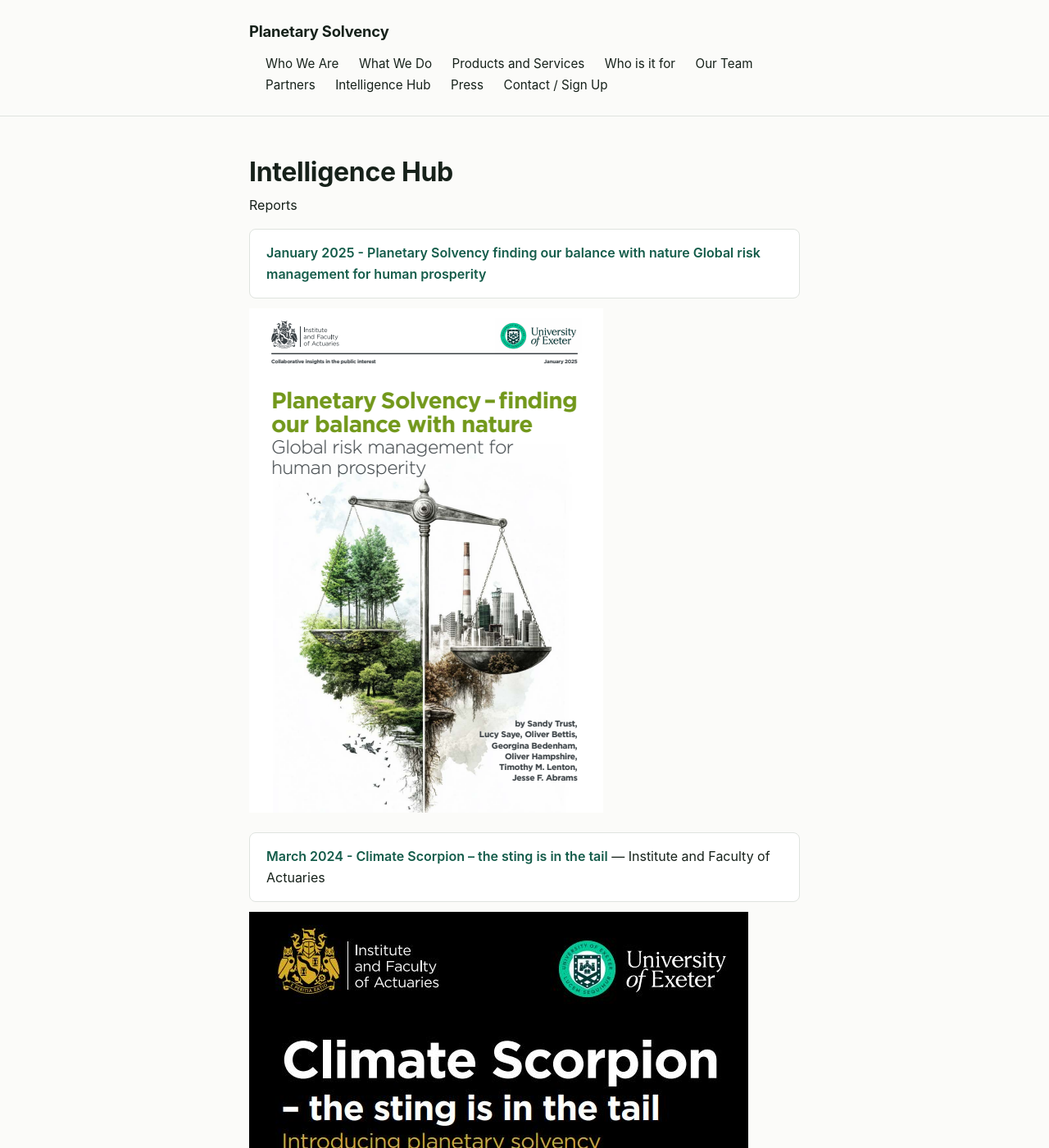
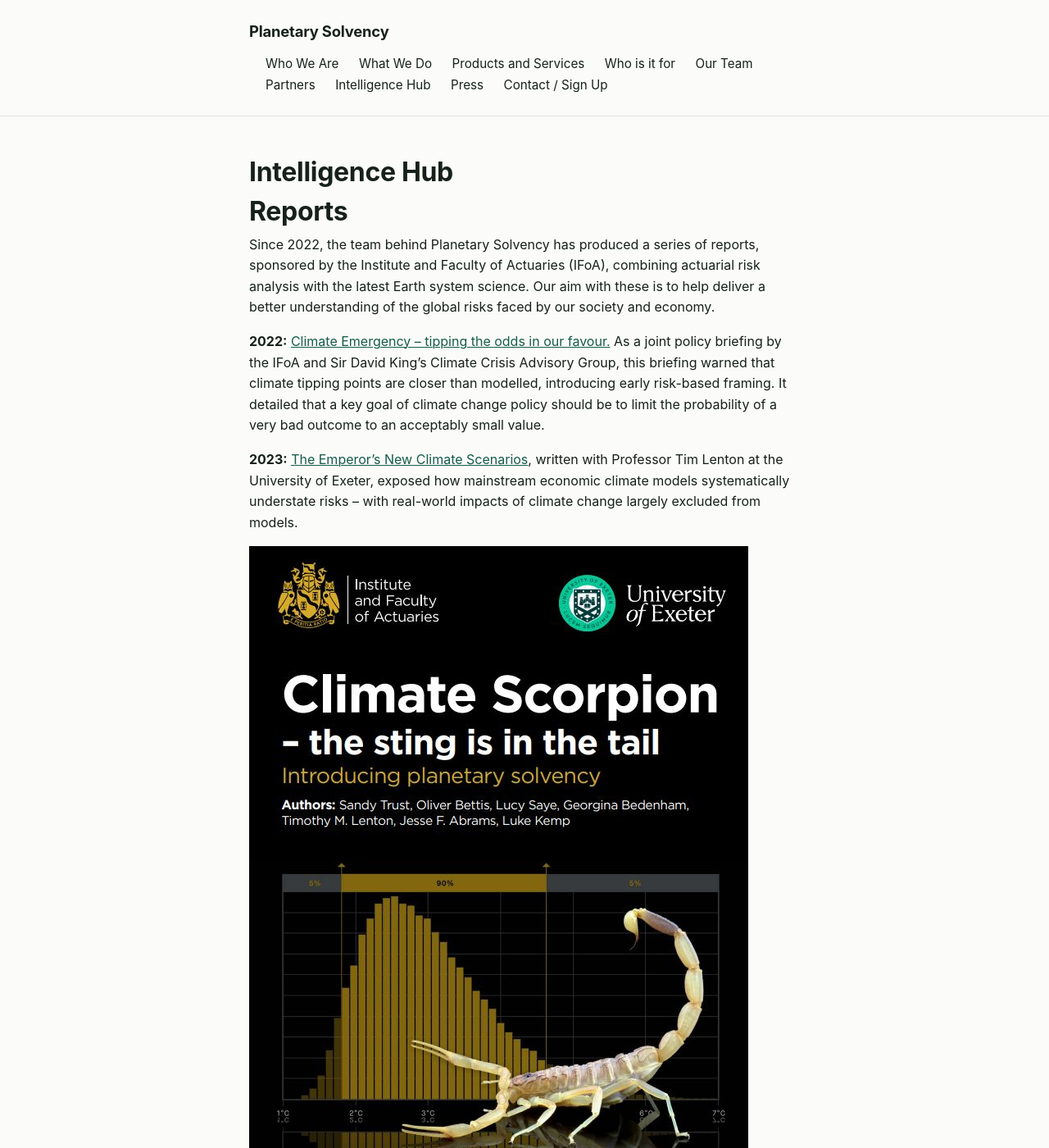
Before and after one commit to planetarysolvencyadmin/ps-website, a Jekyll site: the page built from reports.md, in a window 1280 px wide and 1400 px high. Shown: the whole window at 82% size. Built offline with Jekyll 4.4.1, drawn with Linux system fonts in a browser that asks for light colours; some of the changed text lies outside the part shown.

Commit message:
Updated Reports

```diff
--- a/reports.md
+++ b/reports.md
@@ -6,14 +6,26 @@ description: Previous Planetary Solvency reports.
 layout: page
 ---
 
-Reports
+# Reports
 
-* [January 2025 - Planetary Solvency finding our balance with nature Global risk management for human prosperity](https://actuaries.org.uk/media/ni4erlna/planetary-solvency.pdf){:target="_blank" rel="noopener"}
+Since 2022, the team behind Planetary Solvency has produced a series of reports, sponsored by the Institute and Faculty of Actuaries (IFoA), combining actuarial risk analysis with the latest Earth system science. Our aim with these is to help deliver a better understanding of the global risks faced by our society and economy.
+
+**2022:** [Climate Emergency – tipping the odds in our favour.](https://actuaries.org.uk/media/gebdhxzi/climate-emergency.pdf) As a joint policy briefing by the IFoA and Sir David King’s Climate Crisis Advisory Group, this briefing warned that climate tipping points are closer than modelled, introducing early risk-based framing. It detailed that a key goal of climate change policy should be to limit the probability of a very bad outcome to an acceptably small value.
+
+**2023:** [The Emperor's New Climate Scenarios](https://actuaries.org.uk/emperors-new-climate-scenarios), written with Professor Tim Lenton at the University of Exeter, exposed how mainstream economic climate models systematically understate risks – with real-world impacts of climate change largely excluded from models.
+
+![climate-scorpion-report.png](/uploads/climate-scorpion-report.png)
+**2024:** [Climate Scorpion – the sting is in the tail](https://actuaries.org.uk/media/g1qevrfa/climate-scorpion.pdf) formally introduced ‘Planetary Solvency’ as a concept: applying actuarial solvency principles such as risk appetite, stress testing and capital adequacy to the Earth system itself.
 
 ![planetary-solvency-finding-balance-thumb.png](/uploads/planetary-solvency-finding-balance-thumb.png)
+**2025:** [Planetary Solvency - finding our balance with nature](https://actuaries.org.uk/news-and-media-releases/news-articles/2025/jan/16-jan-25-planetary-solvency-finding-our-balance-with-nature/), produced with the University of Exeter's Global Systems Institute, set out the case for global risk management for human prosperity, and developed the Planetary Solvency principles and risk dashboard.
 
-* [March 2024 - Climate Scorpion – the sting is in the tail](https://actuaries.org.uk/media/g1qevrfa/climate-scorpion.pdf){:target="_blank" rel="noopener"} — Institute and Faculty of Actuaries
+**2026:**
+– [Parasol Lost: Recovery plan needed](https://actuaries.org.uk/news-and-media-releases/news-articles/2026/jan/14-jan-26-parasol-lost-recovery-plan-needed/), produced with the University of Exeter, detailed a risk-led analysis of aerosol masking, global heating acceleration, and the systemic implications for financial stability. In addition, it outlined key components for a planetary solvency recovery plan.
+— [Planetary Solvency: Tipping into the wild unknown](https://actuaries.org.uk/planetary-solvency-tipping-into-the-wild-unknown/), produced with Anglia Ruskin University, highlighted inadequate risk assessment, nature degradation, food and pandemic risk, and set out the case for treating nature as critical infrastructure.
 
-![climate-scorpion-report.png](/uploads/climate-scorpion-report.png)
+# Resources
+
+AMOC 2029: When the sea slows, produced in association with the IFoA, the Strategic Climate Risks Initiative, the University of Exeter and the ASRA Network, is an interactive narrative resource tracking the years one government spends bracing for the slowdown of the Atlantic's overturning circulation. TO DO ADD AMOC SITE URL.
 
 [← Back to home](/)
```
